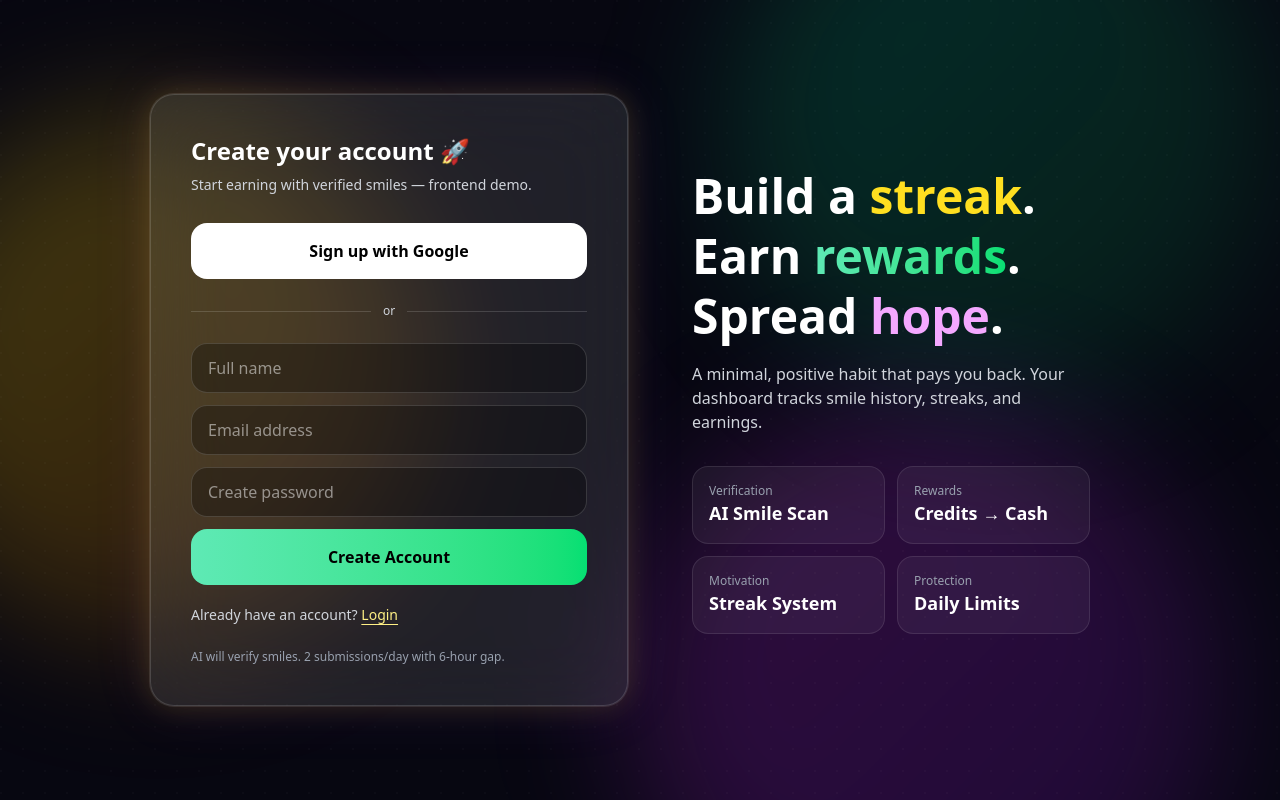
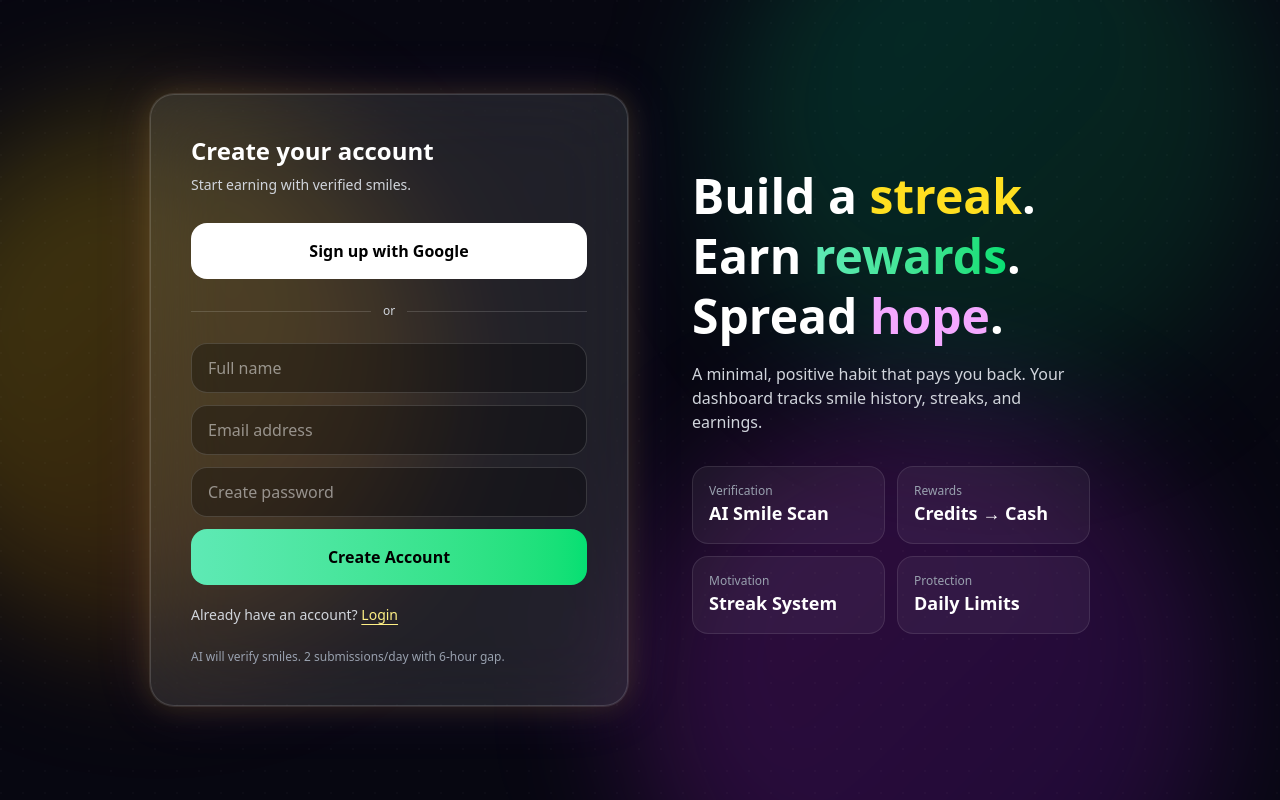
Before and after one commit to shivani3267/Smile_Balance__TeamWooble, a React (Vite) app in the folder frontend/: page /signup in a window 1280 px wide. Built offline with nearby package versions, Linux system fonts and the light colour scheme.

Commit message:
Added some details in signup

```diff
--- a/frontend/src/pages/Signup.jsx
+++ b/frontend/src/pages/Signup.jsx
@@ -5,22 +5,22 @@ export default function Signup() {
 
     return (
         <div className="min-h-screen relative overflow-hidden bg-[#070711] text-white">
-            {/* Animated Orbs */}
+            { }
             <div className="absolute -top-28 right-10 w-[520px] h-[520px] rounded-full bg-gradient-to-br from-emerald-400/20 to-green-500/10 blur-3xl blob" />
             <div className="absolute top-32 -left-28 w-[520px] h-[520px] rounded-full bg-gradient-to-br from-yellow-300/25 to-orange-500/15 blur-3xl blob2" />
             <div className="absolute -bottom-48 right-24 w-[560px] h-[560px] rounded-full bg-gradient-to-br from-fuchsia-500/20 to-purple-600/15 blur-3xl blob" />
 
-            {/* Grid overlay */}
+            { }
             <div className="absolute inset-0 opacity-[0.12] bg-[radial-gradient(circle_at_1px_1px,rgba(255,255,255,0.18)_1px,transparent_0)] [background-size:22px_22px]" />
 
             <div className="relative z-10 min-h-screen flex items-center justify-center p-6">
                 <div className="w-full max-w-[980px] grid grid-cols-1 md:grid-cols-2 gap-6">
 
-                    {/* Left: Signup Card */}
+                    { }
                     <div className="bg-white/10 backdrop-blur-2xl border border-white/15 rounded-3xl p-6 md:p-10 glow-border">
-                        <h2 className="text-2xl font-bold">Create your account 🚀</h2>
+                        <h2 className="text-2xl font-bold">Create your account </h2>
                         <p className="text-gray-300 mt-2 text-sm">
-                            Start earning with verified smiles — frontend demo.
+                            Start earning with verified smiles.
                         </p>
 
                         <button
@@ -74,7 +74,7 @@ export default function Signup() {
                         </p>
                     </div>
 
-                    {/* Right: Hype Panel */}
+                    { }
                     <div className="p-6 md:p-10 flex flex-col justify-center">
                         <h1 className="text-4xl md:text-5xl font-extrabold leading-tight">
                             Build a <span className="text-yellow-300">streak</span>.
```
